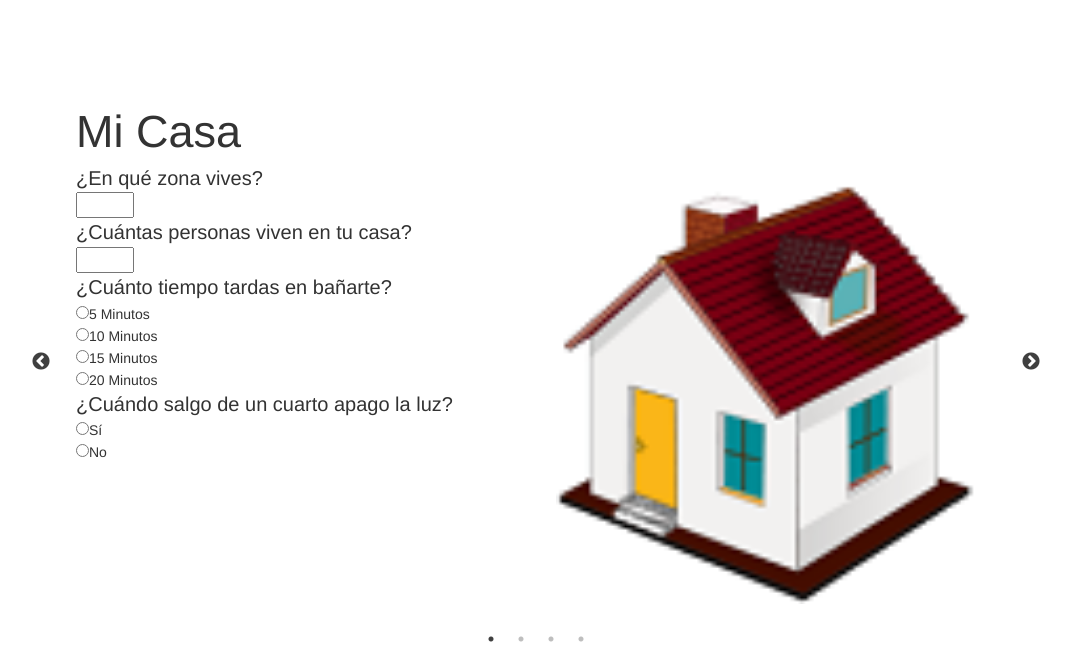
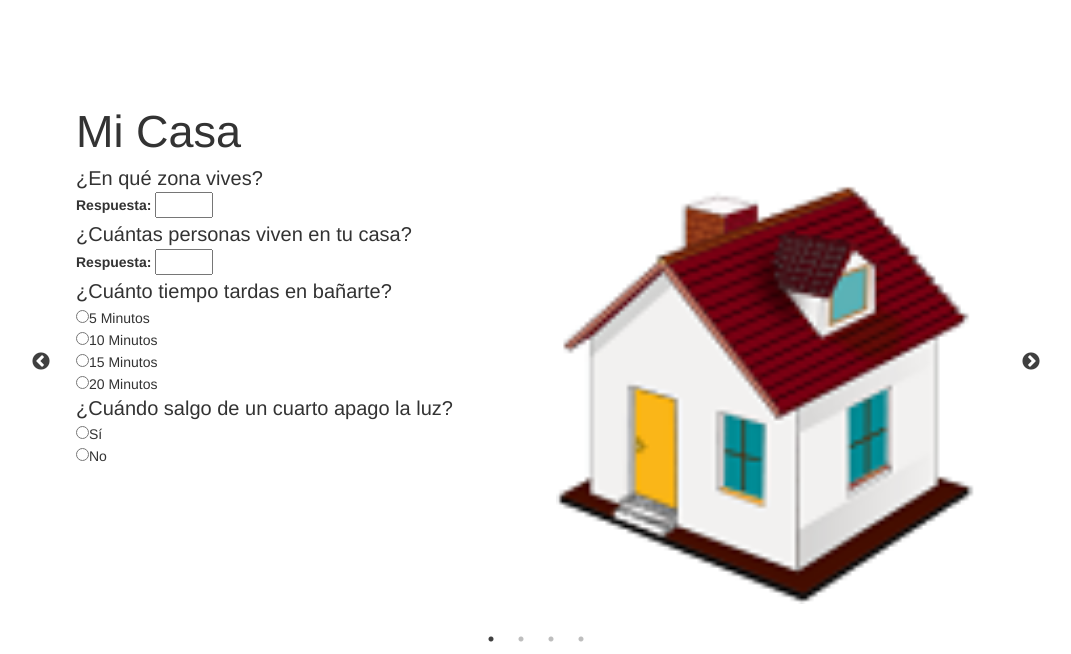
Before and after one commit to JJ-Fong/ambientApp, a Django app: a page that uses src/templates/hackathonHuellaCarbono.html in a window 1280 px wide. Shown: the part 189-843 px from the top of the page, without its empty margins (104-1175 px from the left). Run offline with Django 3.2, Linux system fonts and the light colour scheme; some libraries are stand-ins or nearby versions.

Commit message:
Modificaciones a respuestas

```diff
--- a/src/templates/hackathonHuellaCarbono.html
+++ b/src/templates/hackathonHuellaCarbono.html
@@ -94,6 +94,7 @@
               ¿En qué zona vives?
             </div>
             <div class="respuesta">
+              <label>Respuesta: </label>
               <input type="number" name="zona" min="1" max="25"/>
             </div>
 
@@ -101,6 +102,7 @@
               ¿Cuántas personas viven en tu casa?
             </div>
             <div class="respuesta">
+              <label>Respuesta: </label>
               <input type="number" name="fam" min="1" max="25"/>
             </div>
 
@@ -139,6 +141,7 @@
               ¿Cuántos vehiculos hay en tu casa?
             </div>
             <div class="respuesta">
+              <label>Respuesta: </label>
               <input type="number" name="autos" min="1" max="25"/>
             </div>
 
```
Also changed, not shown: 1 other file.
